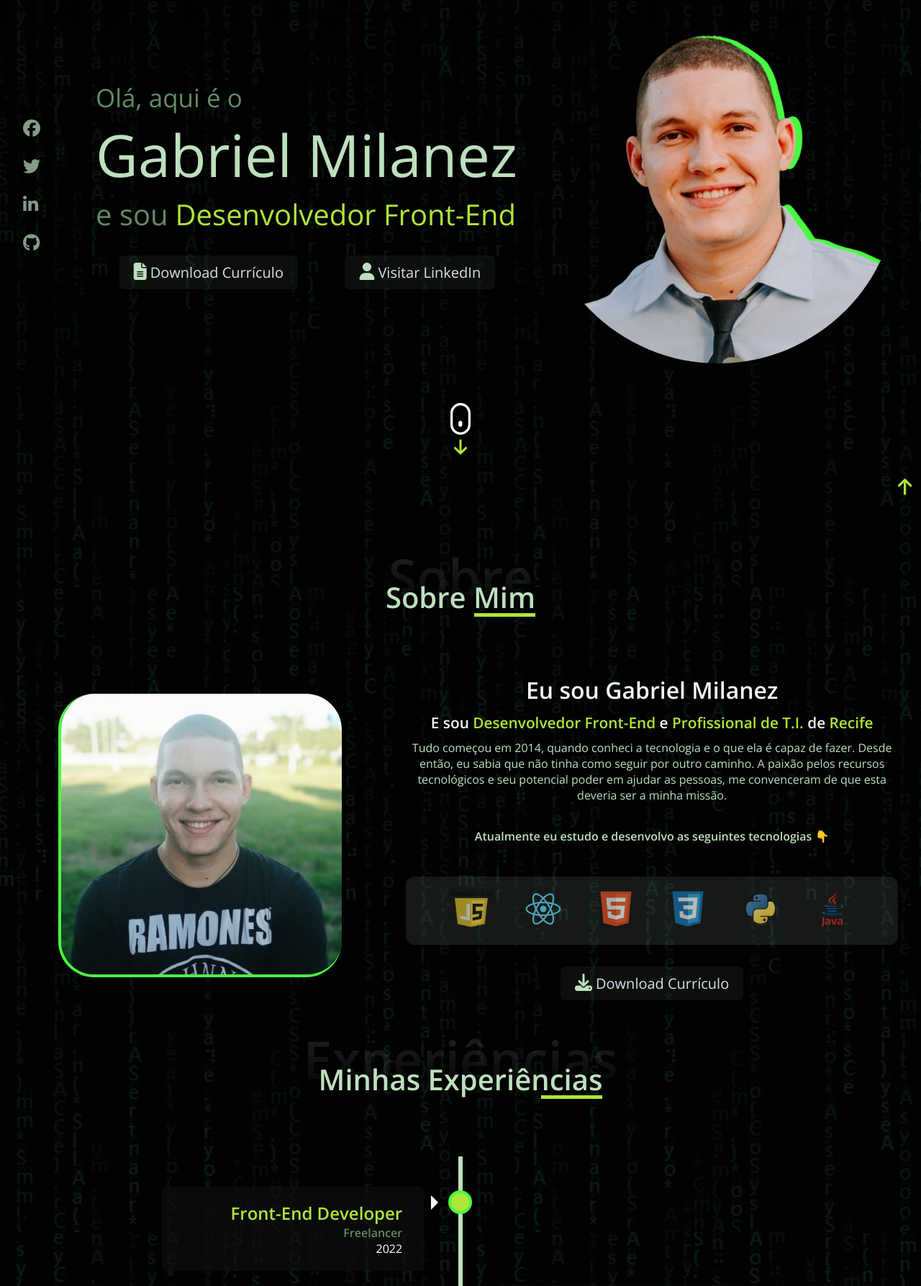
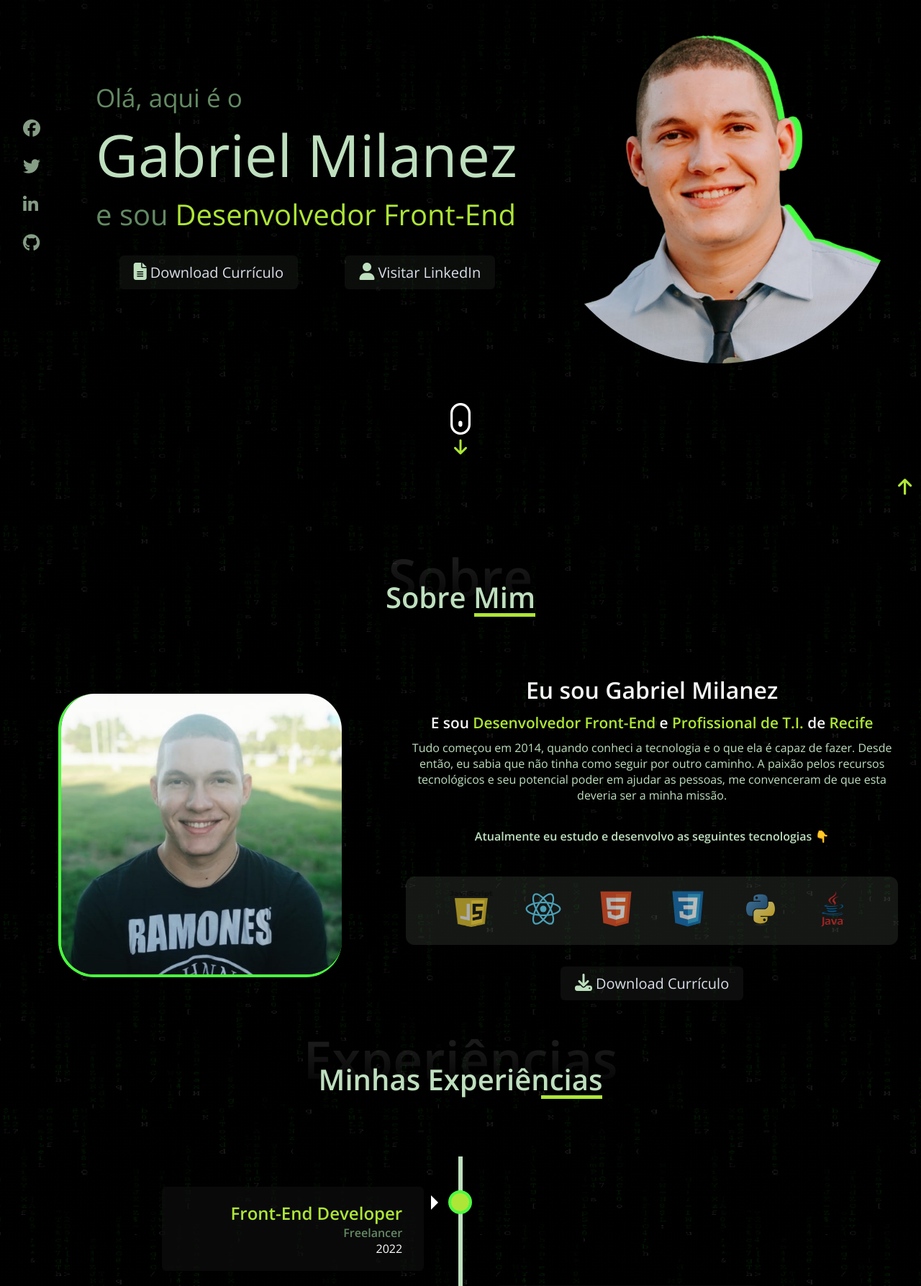
Before and after one commit to miilanez/portfolio-gabriel-milanez, a PHP site: page / in a window 1280 px wide. Shown: the part 80-1867 px from the top of the page at 72% size. Run offline with PHP 8.4, Linux system fonts and the light colour scheme; some libraries are stand-ins or nearby versions.

Commit message:
ajuste bkg

```diff
--- a/css/style.css
+++ b/css/style.css
@@ -78,7 +78,7 @@ html {
 /* Corpo da Página */
 
 body {
-  background-image: linear-gradient(rgba(0, 0, 0, .90), rgba(0, 0, 0, .80)100%), url(/assets/img/backgrounds/bg.jpg);
+  background-image: linear-gradient(rgba(0, 0, 0, .90), rgba(0, 0, 0, .80)100%), url(/assets/img/backgrounds/fundo_matrix.gif);
   background-color: #1b2029;
   color: whitesmoke;
   background-position: center top;
```
